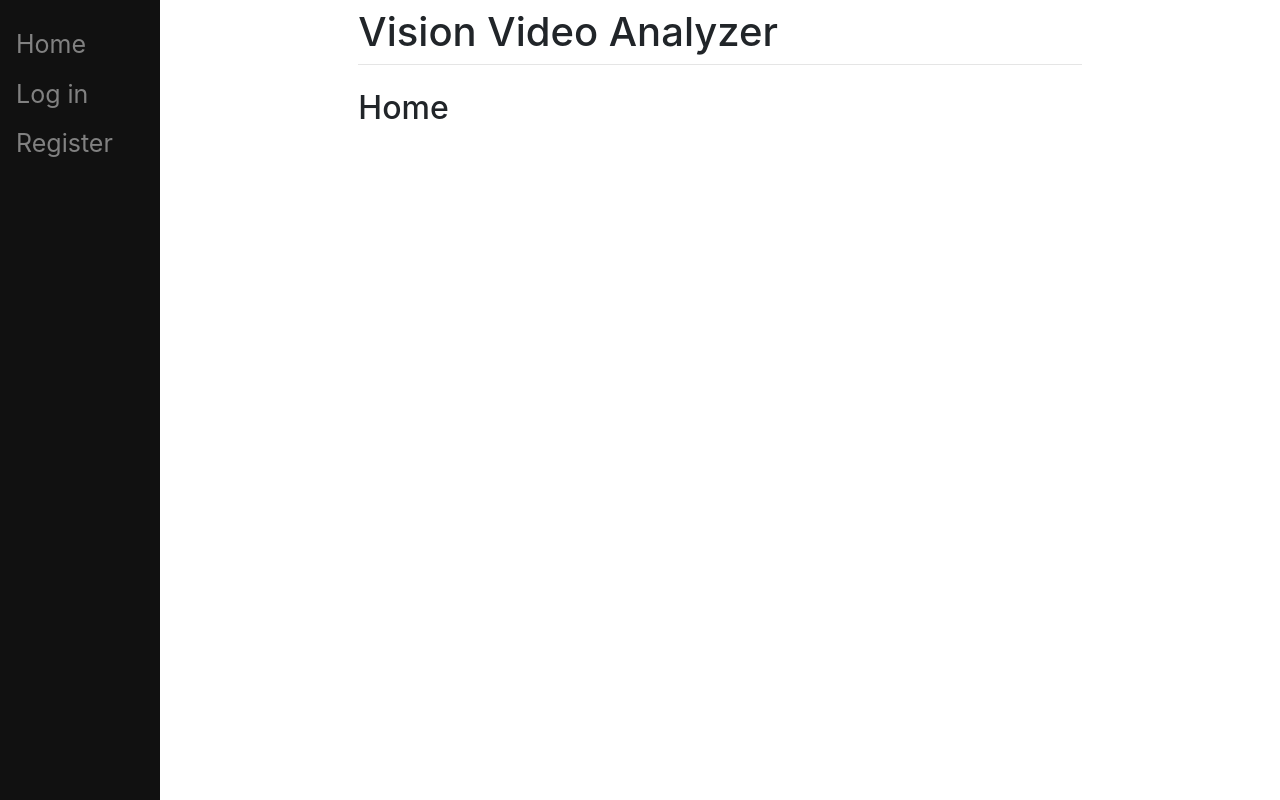
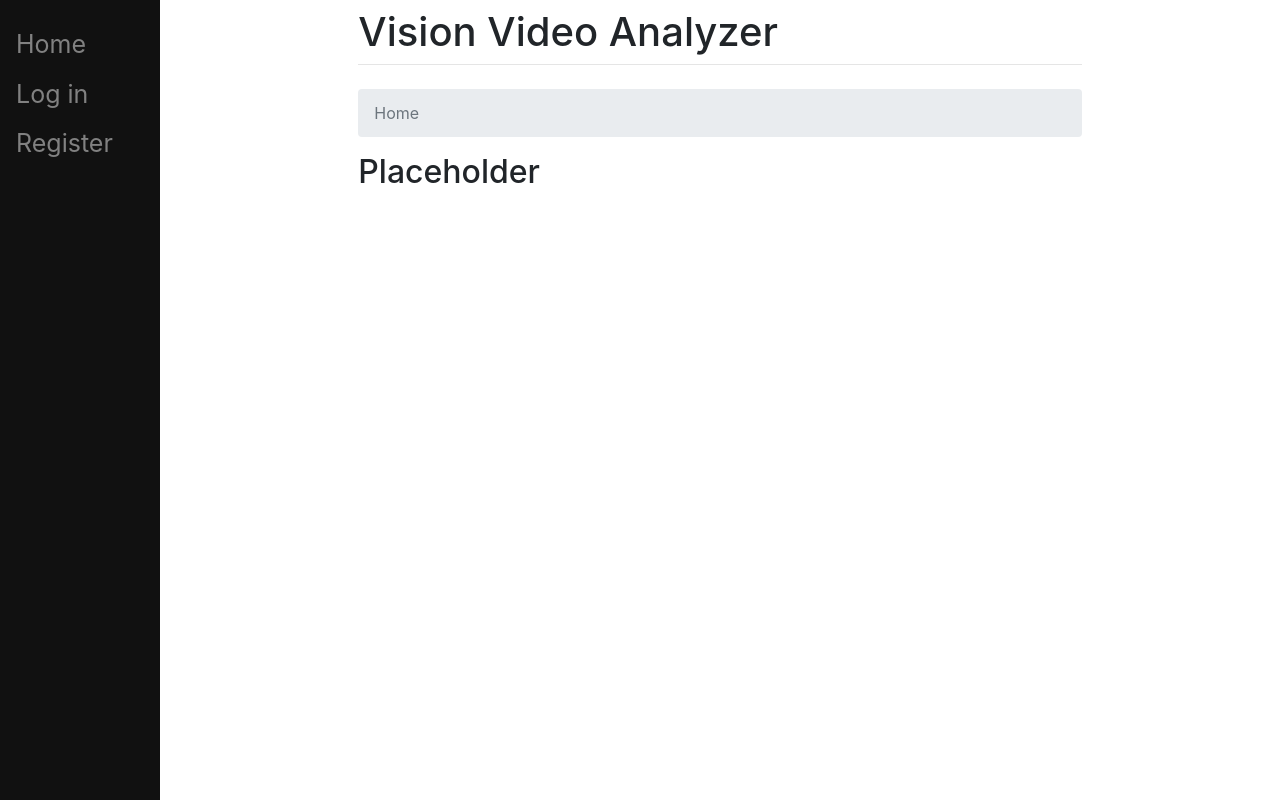
Before and after one commit to vestial/vision-video-analyzer, a Django app: page / in a window 1280 px wide. Run offline with Django 3.2, Linux system fonts and the light colour scheme; some libraries are stand-ins or nearby versions.

Commit message:
Add breadcrumbs

```diff
--- a/main/templates/main/home.html
+++ b/main/templates/main/home.html
@@ -5,7 +5,12 @@ Home
 {% endblock %}
 
 {% block content %}
-<h2>Home</h2>
+<nav aria-label="breadcrumb">
+  <ol class="breadcrumb">
+    <li class="breadcrumb-item active" aria-current="page">Home</li>
+  </ol>
+</nav>
+<h2>Placeholder</h2>
 {% if user.is_authenticated %}
 <h5>Hello, {{ user.username }}.</h5>
 
--- a/main/templates/main/videos.html
+++ b/main/templates/main/videos.html
@@ -5,6 +5,12 @@ Your videos
 {% endblock %}
 
 {% block content %}
+<nav aria-label="breadcrumb">
+  <ol class="breadcrumb">
+    <li class="breadcrumb-item"><a href="/">Home</a></li>
+    <li class="breadcrumb-item active" aria-current="page">Videos</li>
+  </ol>
+</nav>
 <h2>Your videos</h2>
 {% if user.is_authenticated %}<h5>Hi, {{ user.username }}. Here are your videos:</h5>{% endif %}
 
--- a/register/templates/register/register.html
+++ b/register/templates/register/register.html
@@ -3,6 +3,12 @@
 {% load crispy_forms_tags %}
 
 {% block content %}
+<nav aria-label="breadcrumb">
+  <ol class="breadcrumb">
+    <li class="breadcrumb-item"><a href="/">Home</a></li>
+    <li class="breadcrumb-item active" aria-current="page">Register</li>
+  </ol>
+</nav>
 	<h3 class="mt-2">Register an account</h3>
 	<br>
     <form method="POST" class="form-group">
--- a/register/templates/registration/login.html
+++ b/register/templates/registration/login.html
@@ -3,6 +3,12 @@
 {% load crispy_forms_tags %}
 
 {% block content %}
+<nav aria-label="breadcrumb">
+  <ol class="breadcrumb">
+    <li class="breadcrumb-item"><a href="/">Home</a></li>
+    <li class="breadcrumb-item active" aria-current="page">Log in</li>
+  </ol>
+</nav>
 	<h3 class="mt-2">Log in to your account</h3>
 	<br>
     <form method="post" class="from-group">
```
Also changed, not shown: 1 other file.
